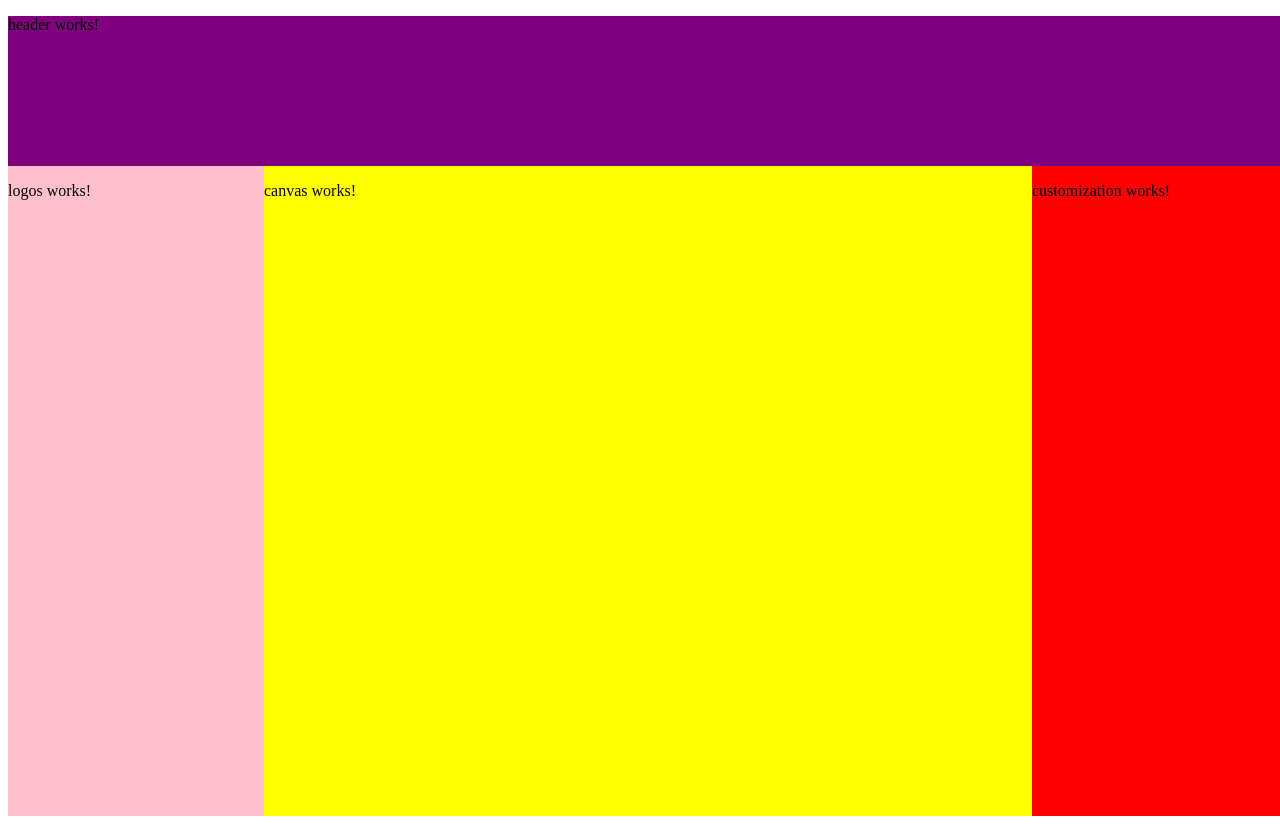
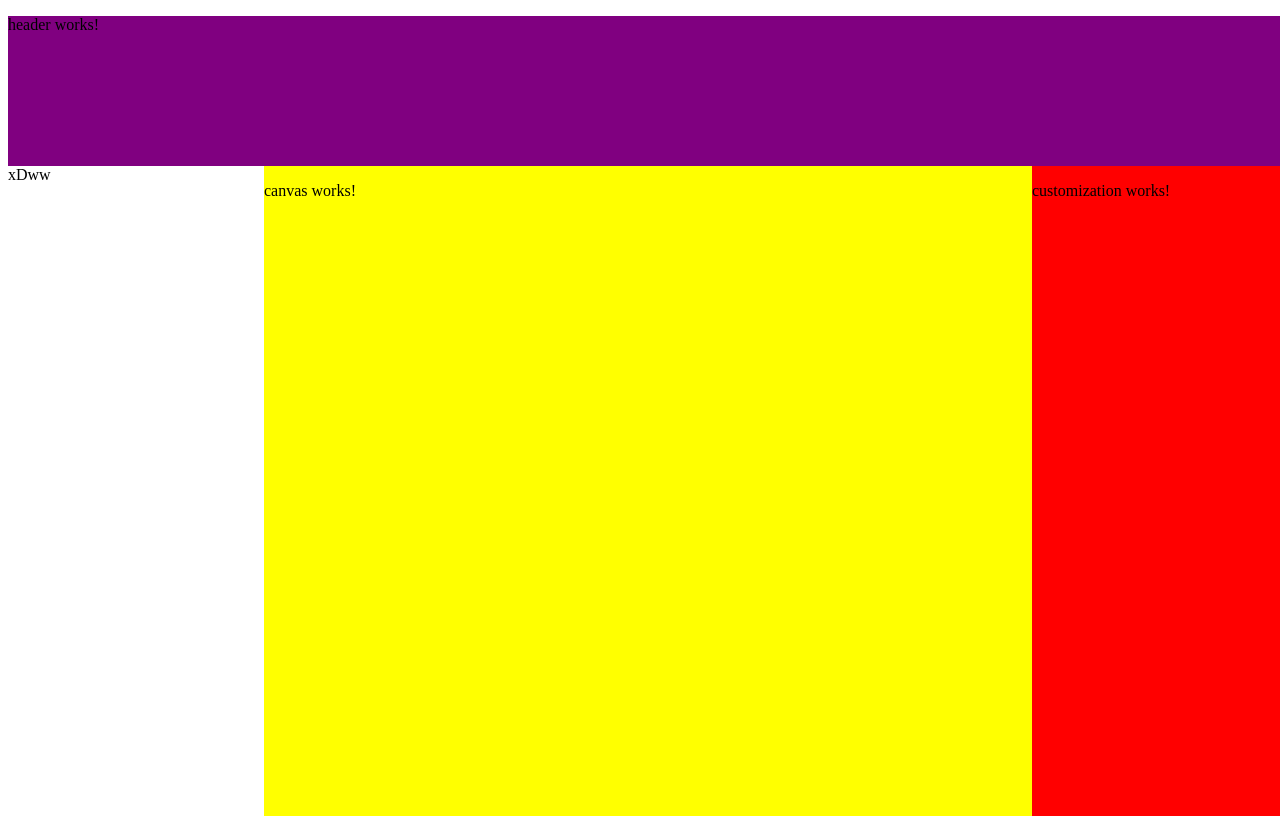
Before and after one commit to jawiemkto/Kubota, an Angular app: page / in a window 1280 px wide. Built offline with nearby package versions, Linux system fonts and the light colour scheme.

Commit message:
explain ngFor in angular

```diff
--- a/src/app/app.component.scss
+++ b/src/app/app.component.scss
@@ -13,7 +13,6 @@
     &-logos {
       height: 100%;
       width: 20%;
-      background-color: pink;
     }
     &-canvas {
       height: 100%;
--- a/src/app/app.module.ts
+++ b/src/app/app.module.ts
@@ -7,13 +7,16 @@ import { HeaderComponent } from './header/header.component';
 import { CanvasComponent } from './canvas/canvas.component';
 import { LogosComponent } from './logos/logos.component';
 import { CustomizationComponent } from './customization/customization.component';
+import { LogoComponent } from "./logos/logo/logo.component";
+
 @NgModule({
   declarations: [
     AppComponent,
     HeaderComponent,
     CanvasComponent,
     LogosComponent,
-    CustomizationComponent
+    CustomizationComponent,
+    LogoComponent
   ],
   imports: [
     BrowserModule,
--- /dev/null
+++ b/src/app/logos/logo/logo.component.html
@@ -0,0 +1,3 @@
+<div>
+  {{logoItem.logo}}
+</div>
--- /dev/null
+++ b/src/app/logos/logo/logo.component.ts
@@ -0,0 +1,18 @@
+import {Component, Input, OnInit} from '@angular/core';
+
+@Component({
+  selector: 'app-logo',
+  templateUrl: './logo.component.html',
+  styleUrls: ['./logo.component.scss']
+})
+export class LogoComponent implements OnInit {
+
+  @Input() logoItem: any;
+
+  constructor() { }
+
+  ngOnInit() {
+
+  }
+
+}
--- a/src/app/logos/logos.component.html
+++ b/src/app/logos/logos.component.html
@@ -1,3 +1 @@
-<p>
-  logos works!
-</p>
+<app-logo *ngFor="let logo of logos" [logoItem]="logo"></app-logo>
--- a/src/app/logos/logos.component.ts
+++ b/src/app/logos/logos.component.ts
@@ -7,6 +7,8 @@ import { Component, OnInit } from '@angular/core';
 })
 export class LogosComponent implements OnInit {
 
+  logos = ['1','srg1','444', {name: 'xD', logo: 'xDww'}];
+
   constructor() { }
 
   ngOnInit() {
```
Also changed, not shown: src/app/logos/logo/logo.component.scss (added), 1 other file (tests, documents, lock files or other folders).
